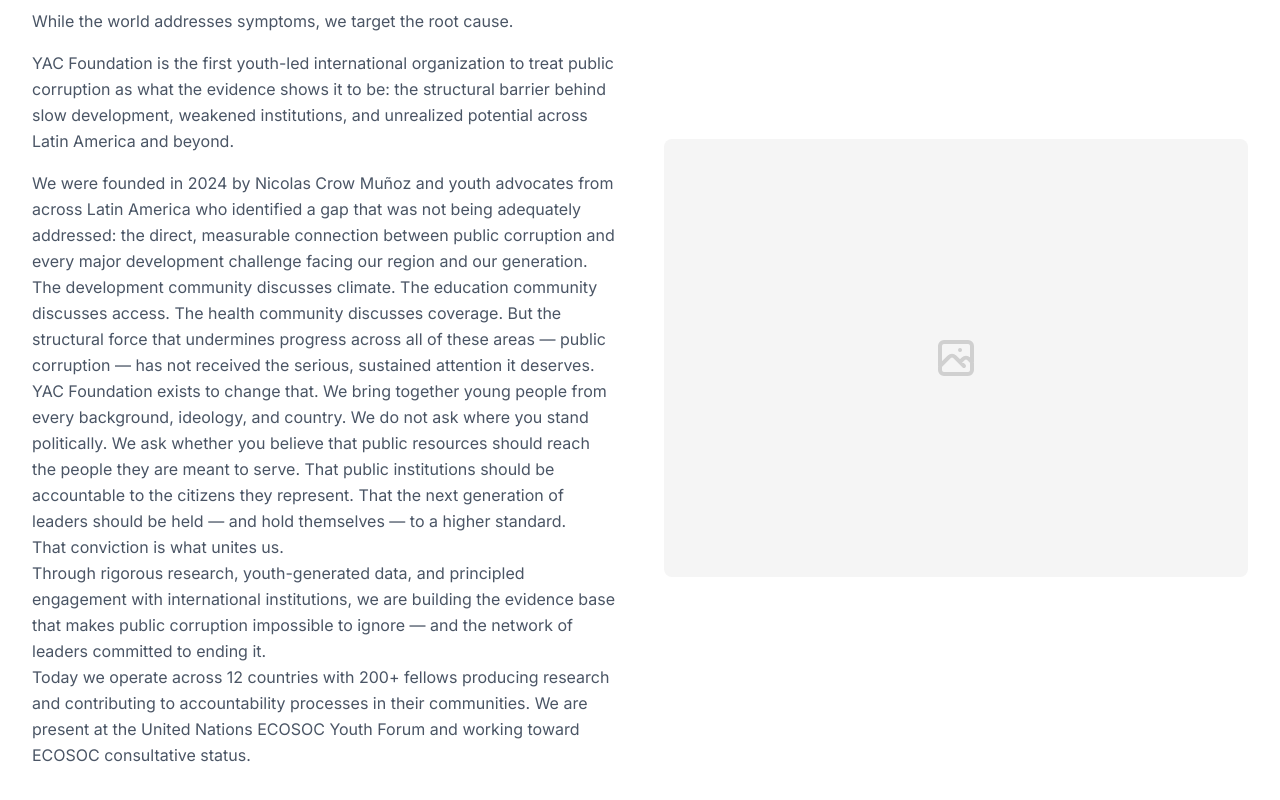
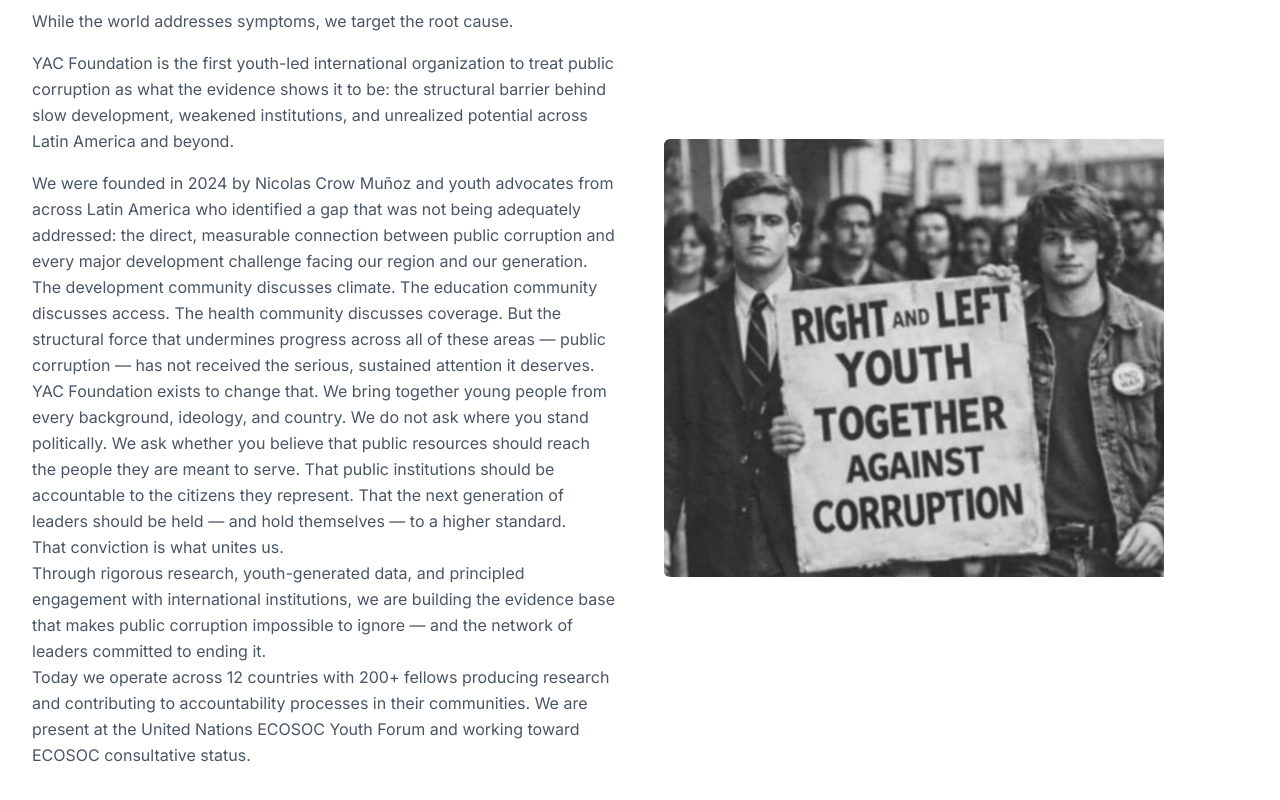
Before and after one commit to fercodes/yac, a Next.js app: page /en/about in a window 1280 px wide. Shown: the part 628-1428 px from the top of the page. Built offline with nearby package versions, Linux system fonts and the light colour scheme.

Commit message:
Improve about page

```diff
--- a/app/[locale]/about/page.tsx
+++ b/app/[locale]/about/page.tsx
@@ -1,7 +1,7 @@
-import Navbar from '@/components/navbar'
-import Footer from '@/components/footer'
-import ImagePlaceholder from '@/components/image-placeholder'
-import { useTranslations } from 'next-intl'
+import Navbar from '@/components/navbar';
+import Footer from '@/components/footer';
+import Image from 'next/image';
+import { useTranslations } from 'next-intl';
 
 interface PageProps {
   params: Promise<{ locale: string }>
@@ -59,8 +59,14 @@ export default async function AboutPage({ params }: PageProps) {
                 Today we operate across 12 countries with 200+ fellows producing research and contributing to accountability processes in their communities. We are present at the United Nations ECOSOC Youth Forum and working toward ECOSOC consultative status.
               </p>
             </div>
-            <div>
-              <ImagePlaceholder aspectRatio="4:3" alt="Mission image" />
+            <div className="relative w-full aspect-[4/3] overflow-hidden rounded-md">
+              <Image
+                src="/images/photo16.jpg"
+                alt="About us"
+                width="500"
+                height="600"
+                className="object-cover"
+              />
             </div>
           </div>
         </div>
```
